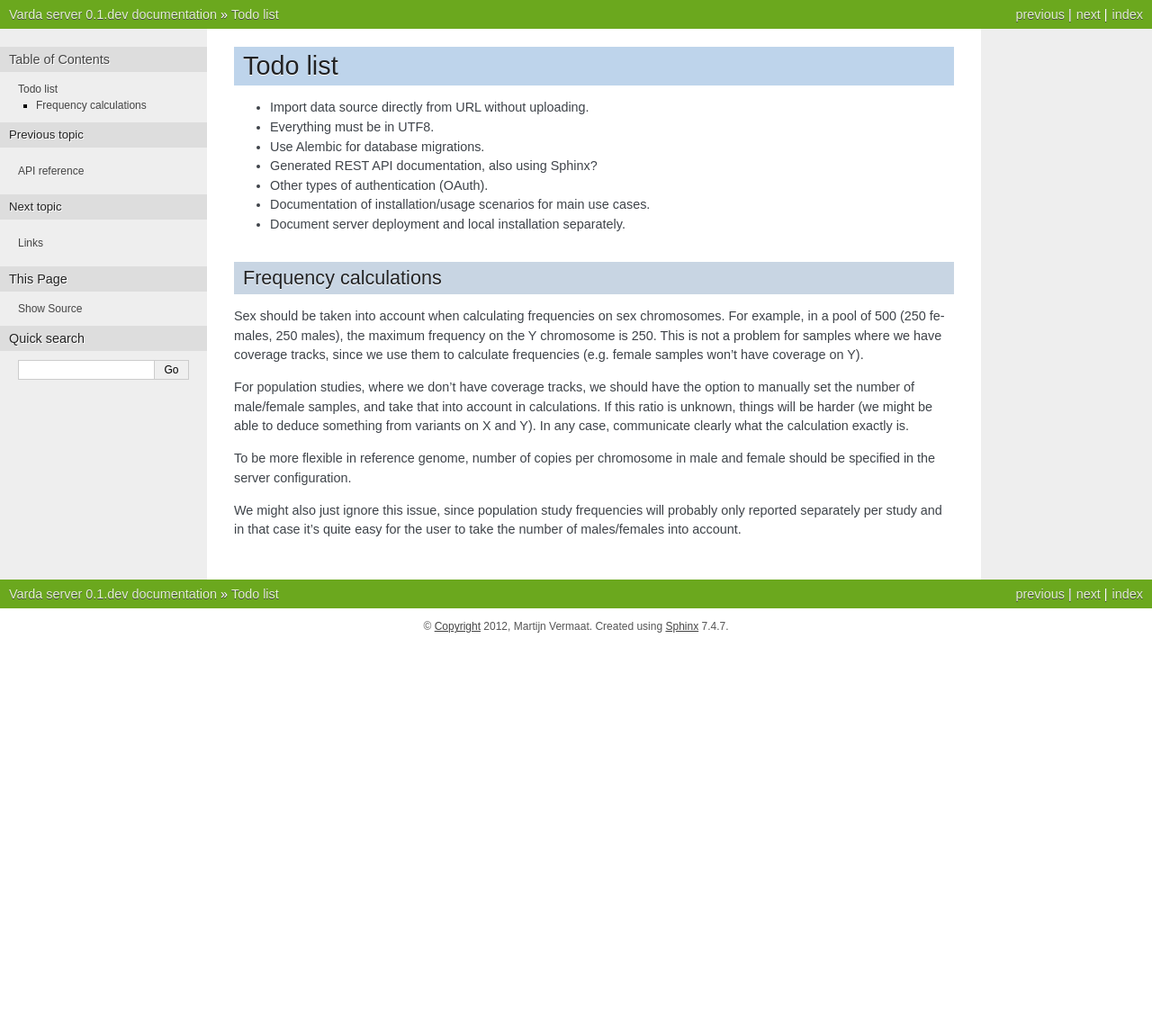
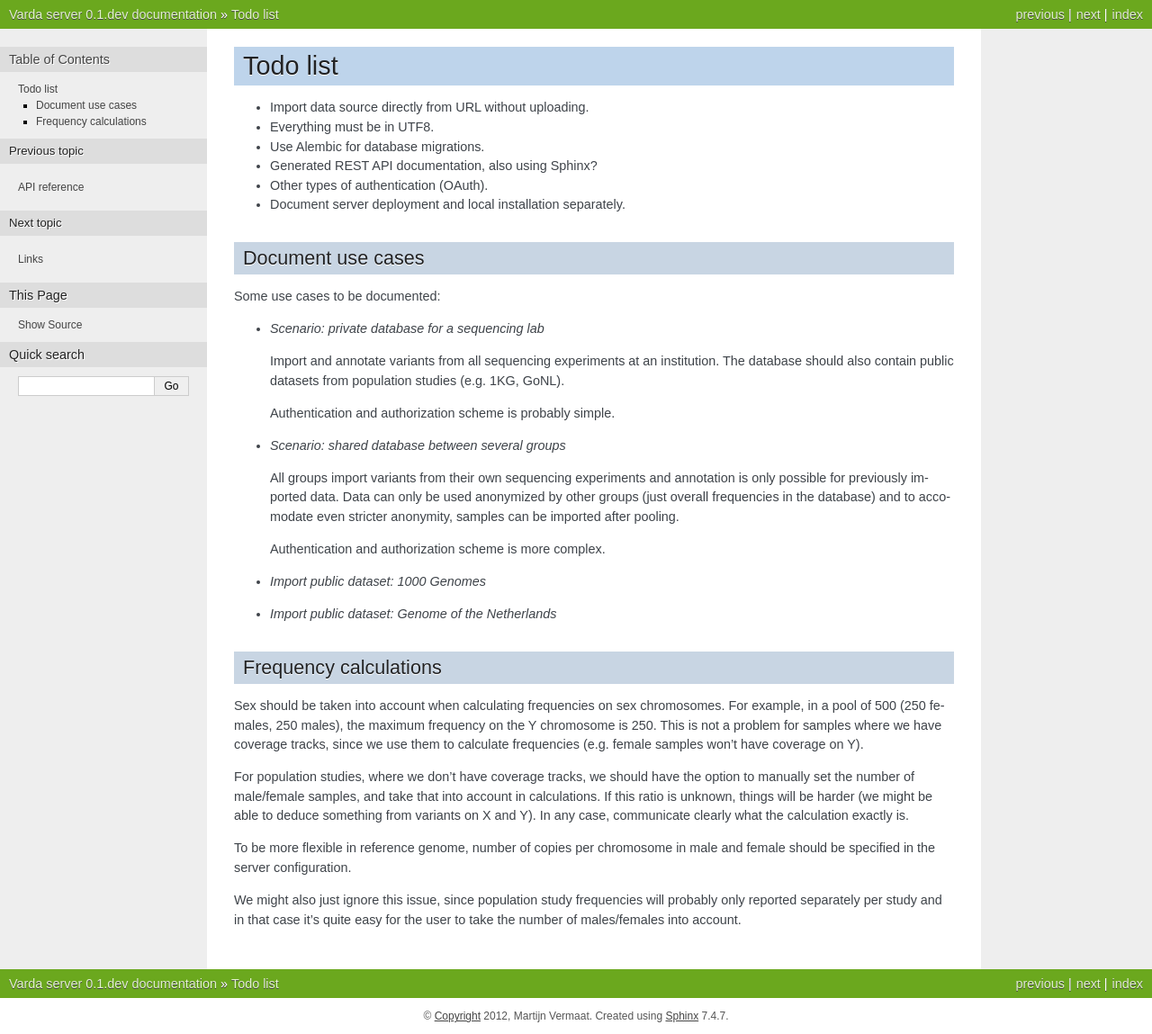
Before and after one commit to varda/varda, a Sphinx documentation site: the page built from doc/todo.rst, in a window 1280 px wide. Shown: the whole page at 90% size. Built offline with Sphinx 7.4.7, drawn with Linux system fonts in a browser that asks for light colours; before the commit the page ends 900 px from its top, so only the background shows below that.

Commit message:
Use cases in documentation (todo)

```diff
--- a/doc/todo.rst
+++ b/doc/todo.rst
@@ -6,8 +6,35 @@ Todo list
 * Use Alembic for database migrations.
 * Generated REST API documentation, also using Sphinx?
 * Other types of authentication (OAuth).
-* Documentation of installation/usage scenarios for main use cases.
 * Document server deployment and local installation separately.
+
+
+Document use cases
+------------------
+
+Some use cases to be documented:
+
+* *Scenario: private database for a sequencing lab*
+
+  Import and annotate variants from all sequencing experiments at an
+  institution. The database should also contain public datasets from
+  population studies (e.g. 1KG, GoNL).
+
+  Authentication and authorization scheme is probably simple.
+
+* *Scenario: shared database between several groups*
+
+  All groups import variants from their own sequencing experiments and
+  annotation is only possible for previously imported data. Data can only be
+  used anonymized by other groups (just overall frequencies in the database)
+  and to accomodate even stricter anonymity, samples can be imported after
+  pooling.
+
+  Authentication and authorization scheme is more complex.
+
+* *Import public dataset: 1000 Genomes*
+
+* *Import public dataset: Genome of the Netherlands*
 
 
 Frequency calculations
```
